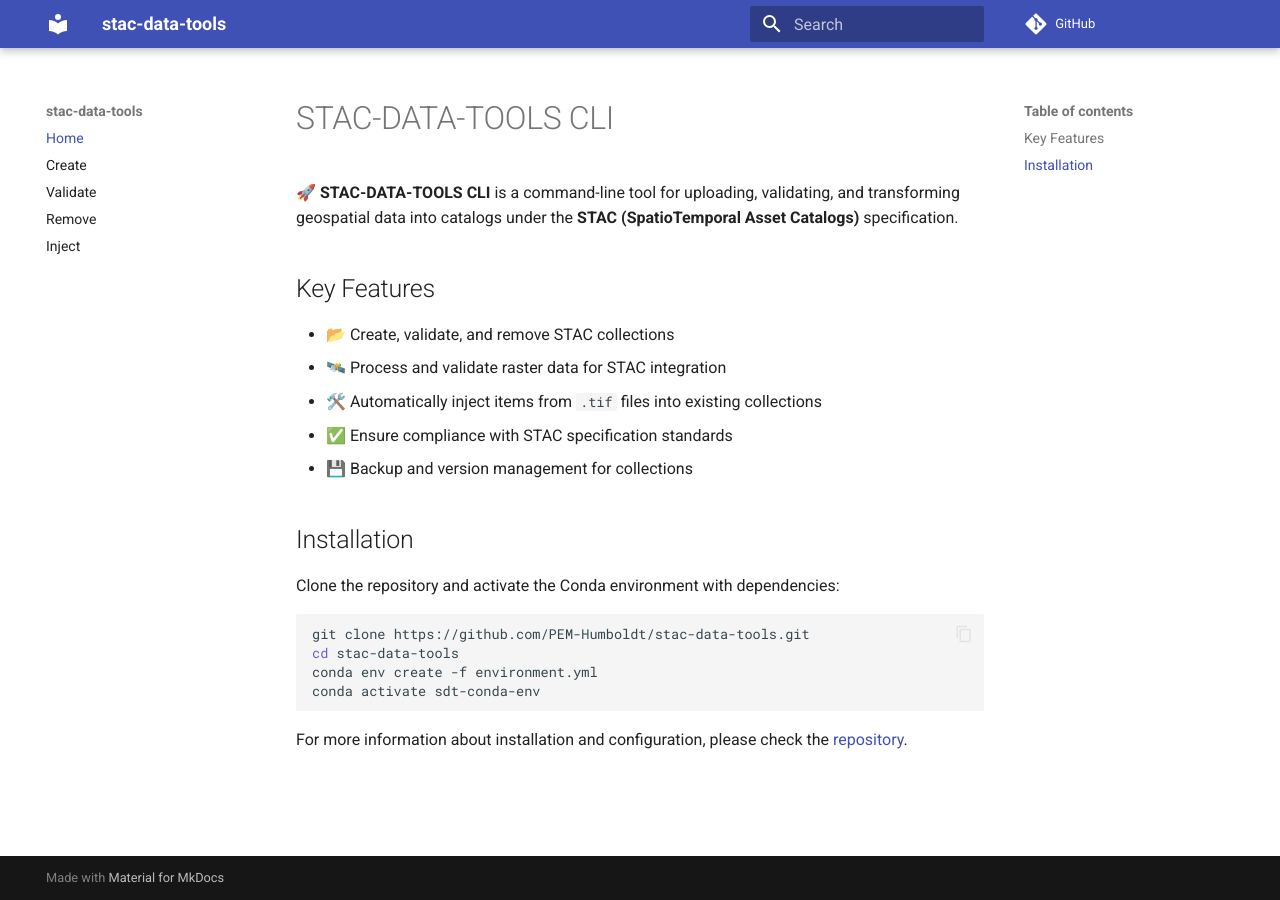
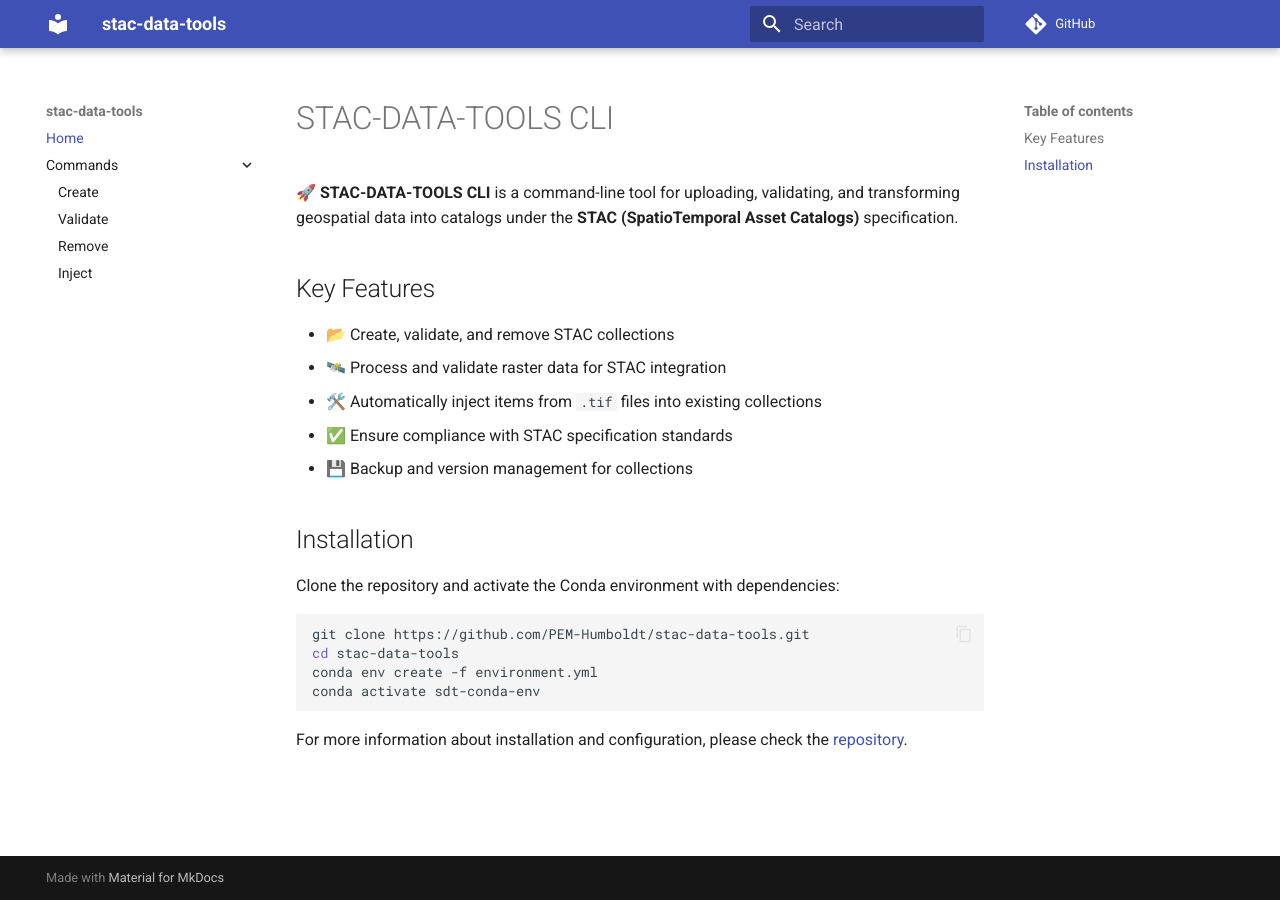
Before and after one commit to PEM-Humboldt/stac-data-tools, an MkDocs documentation site: the page built from docs/index.md, in a window 1280 px wide. Built offline with MkDocs 1.6.1 and Material for MkDocs 9.7.7, drawn with Linux system fonts in a browser that asks for light colours; comment, search, counter and statistics services are not loaded.

Commit message:
docs: updated mkdocs file

```diff
--- a/mkdocs.yml
+++ b/mkdocs.yml
@@ -5,6 +5,8 @@ theme:
   name: material
   features:
     - content.code.copy
+    - navigation.expand
+    - navigation.top
 
 plugins:
   - search
@@ -23,7 +25,8 @@ markdown_extensions:
 
 nav:
   - Home: index.md
-  - Create: create.md
-  - Validate: validate.md
-  - Remove: remove.md
-  - Inject: inject.md
+  - Commands:
+    - Create: create.md
+    - Validate: validate.md
+    - Remove: remove.md
+    - Inject: inject.md
```
